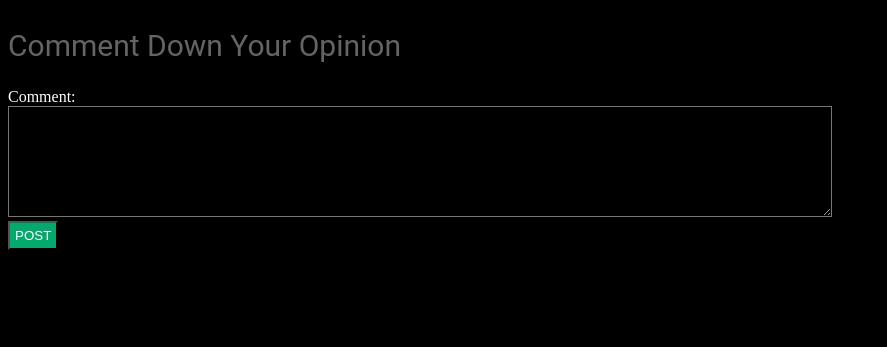
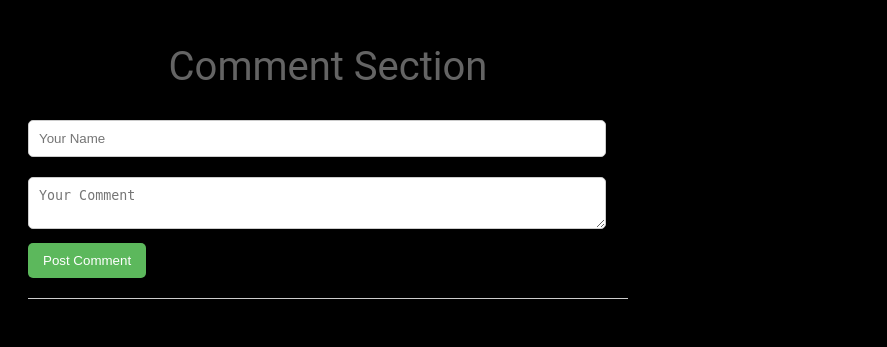
Before and after one commit to ChethanNCI/Devsecops-project, a Flask app: page / in a window 1280 px wide. Shown: the part 2117-2464 px from the top of the page, without its empty margins (0-887 px from the left). Before the commit the page ends 2367 px from the top, so only its background shows below. Run offline with Flask 3, Linux system fonts and the light colour scheme.

Commit message:
Styling Done

```diff
--- a/app.py
+++ b/app.py
@@ -1,4 +1,7 @@
 from flask import Flask,render_template
+from flask import Flask, render_template, request, redirect, url_for
+import os
+import json
 app = Flask(__name__)
 @app.route("/")
 def hello_world():
--- a/templates/home.html
+++ b/templates/home.html
@@ -41,6 +41,54 @@
         color:white;
         padding: 5px;
         }
+      .container {
+          max-width: 600px;
+          margin: 0; /* Remove auto margin to align left */
+          background-color: black;
+          padding: 20px;
+          border-radius: 5px;
+          box-shadow: 0 0 10px rgba(0, 0, 0, 0.1);
+          text-align: left; /* Align text to left */
+      }
+
+      h1 {
+          margin-bottom: 20px;
+      }
+
+      form {
+          margin-bottom: 20px;
+      }
+
+      input[type="text"],
+      textarea {
+          width: calc(100% - 22px); /* Adjust width for padding */
+          padding: 10px;
+          margin: 10px 0;
+          border: 1px solid #ccc;
+          border-radius: 5px;
+          box-sizing: border-box; /* Include padding in width calculation */
+      }
+
+      button {
+          padding: 10px 15px;
+          border: none;
+          background-color: #5cb85c;
+          color: white;
+          border-radius: 5px;
+          cursor: pointer;
+      }
+
+      .comments {
+          border-top: 1px solid #ccc;
+          padding-top: 20px;
+      }
+
+      .comment {
+          margin-bottom: 10px;
+          padding: 10px;
+          background-color: #f9f9f9;
+          border-radius: 5px;
+      }
     </style>
   </head>
   <body>
@@ -70,8 +118,18 @@
     <iframe width="430" height="315"
       src="https://www.youtube.com/embed/gBeEQMg9meY?si=BntGEXq3VwyuVVAJ">
       </iframe>
-    <h2>Comment Down Your Opinion</h2>
-    <label for="form">Comment: </label><br>
-    <textarea id="form" name="form" rows="7" cols="100"></textarea><br>
-    <button id="button1">POST</button>
+    <div class="container">
+      <h1>Comment Section</h1>
+      <form method="POST">
+          <input type="text" name="name" placeholder="Your Name" required>
+          <textarea name="comment" placeholder="Your Comment" required></textarea>
+          <button type="submit">Post Comment</button>
+      </form>
+      <div class="comments">
+          {% for comment in comments %}
+              <div class="comment">
+                  <strong>{{ comment.name }}</strong>
+                  <p>{{ comment.comment }}</p>
+              </div>
+          {% endfor %}
 </html>
```
